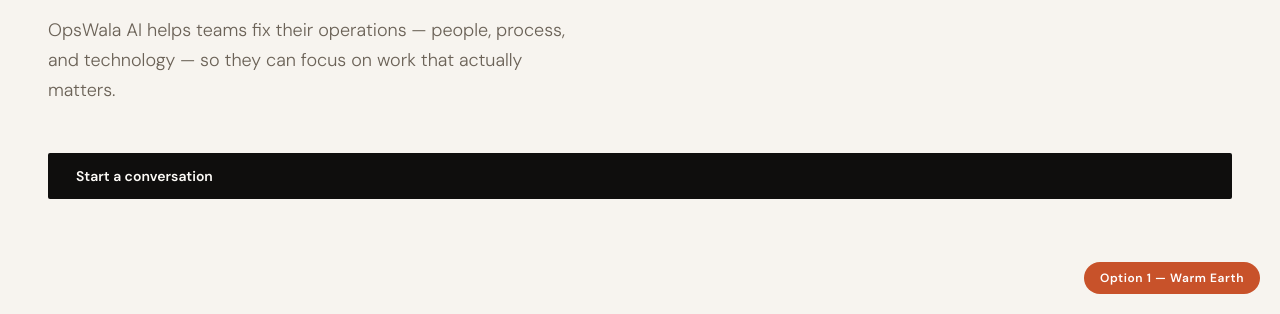
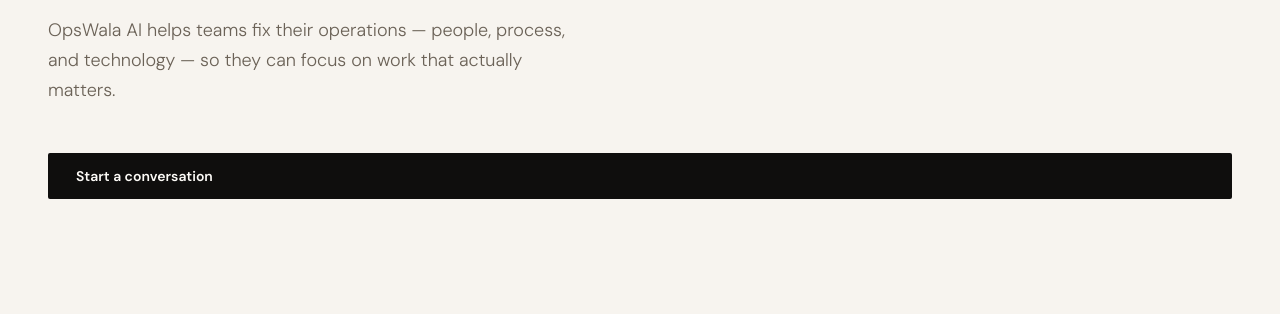
Before and after one commit to krishanjobfinder-art/theopswala.github.io, a plain HTML site: page index.html in a window 1280 px wide. Shown: the part 486-800 px from the top of the page. Drawn offline with Linux system fonts and the light colour scheme.

Commit message:
Update index.html

```diff
--- a/index.html
+++ b/index.html
@@ -93,7 +93,6 @@
   .cta-email { display: inline-block; font-size: 20px; font-weight: 600; color: var(--ink); text-decoration: none; border-bottom: 2px solid var(--accent); padding-bottom: 4px; margin-bottom: 16px; }
   .cta-note { display: block; font-size: 13px; color: var(--muted); font-weight: 300; }
 
-  .palette-label { position: fixed; bottom: 20px; right: 20px; background: var(--accent); color: white; font-size: 12px; font-weight: 600; padding: 8px 16px; border-radius: 20px; letter-spacing: 0.05em; }
 
   footer { padding: 32px 48px; border-top: 1px solid var(--border); display: flex; justify-content: space-between; align-items: center; background: var(--paper); }
   .footer-logo { font-family: 'Fraunces', serif; font-size: 16px; font-weight: 900; color: var(--ink); text-decoration: none; }
@@ -109,7 +108,6 @@
 </style>
 </head>
 <body>
-<div class="palette-label">Option 1 — Warm Earth</div>
 <nav>
   <div>
     <a href="#" class="nav-logo">Ops<span>Wala</span> AI</a>
```
